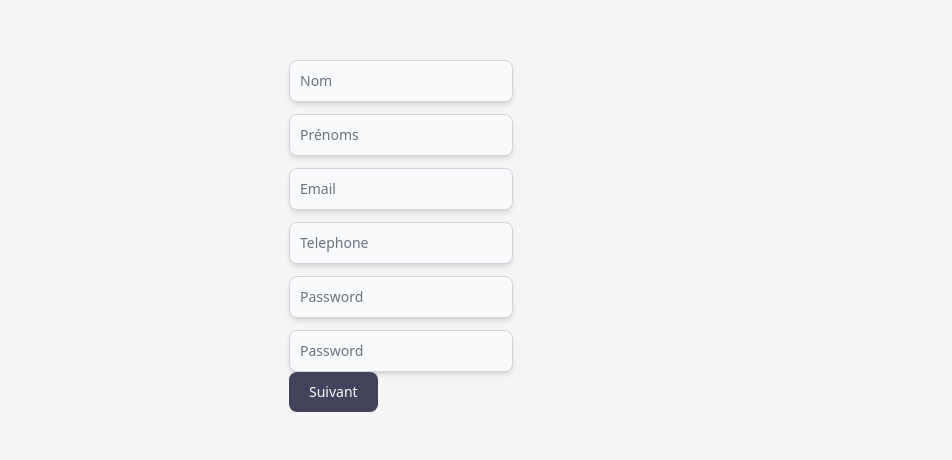
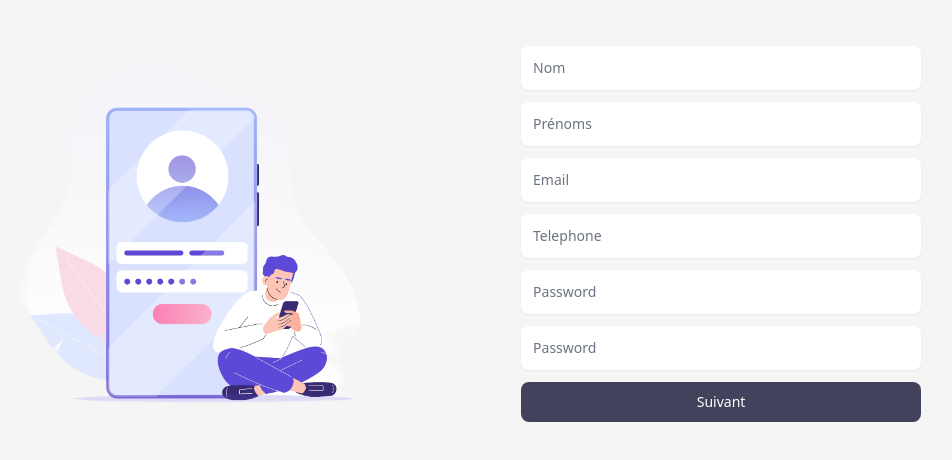
Before and after one commit to Amosentreprise/ProjetSoutenance2023, a Vue app in the folder frontendGestionLapin/vue-frontendGestionLapin/: page /Inscription in a window 1280 px wide. Shown: the part 166-626 px from the top of the page, without its empty margins (239-1191 px from the left). Built offline with nearby package versions, Linux system fonts and the light colour scheme.

Commit message:
Page de d'inscription

```diff
--- a/frontendGestionLapin/vue-frontendGestionLapin/src/index.css
+++ b/frontendGestionLapin/vue-frontendGestionLapin/src/index.css
@@ -6,5 +6,5 @@
     @apply  focus:outline-none font-medium rounded-lg text-sm px-5 py-2.5 mr-2 mb-2 }
 
 .input{
-    @apply bg-gray-50 border border-gray-300 text-gray-900 text-sm rounded-lg focus:ring-secondary focus:border-secondary block w-full p-2.5 mt-3;
+    @apply bg-white border-none text-gray-900 text-sm rounded-lg focus:ring-2 focus:ring-secondary focus:border-secondary block w-full p-3 mt-3;
 }
--- a/frontendGestionLapin/vue-frontendGestionLapin/src/views/commons/Connexion.vue
+++ b/frontendGestionLapin/vue-frontendGestionLapin/src/views/commons/Connexion.vue
@@ -9,7 +9,7 @@
         />
       </div>
 
-      <form class="mt-9">
+      <form class="mt-9 w-[400px]">
         <div v-for="input in inputs" :key="input.id">
           <input
             :type="input.type"
@@ -19,7 +19,7 @@
         </div>
 
         <div class="flex items-start mt-4">
-          <div class="flex items-center h-5">
+          <div class="flex items-center h-5 ">
             <input
               id="remember"
               type="checkbox"
@@ -32,7 +32,7 @@
             class="ml-2 text-sm font-medium text-gray-900"
             >Se rappeler de moi
           </label>
-          <span class="text-secondary text-sm font-medium ml-4 cursor-pointer">Mot de passe oublié ?</span>
+          <span class="text-secondary text-sm font-medium cursor-pointer ml-28">Mot de passe oublié ?</span>
         </div>
         <div class="mt-8 flex flex-row justify-between">
           <Button :name="BtnRegister" class="ring-2 ring-secondary text-secondary hover:ring-0 hover:bg-secondary hover:text-white" />
--- a/frontendGestionLapin/vue-frontendGestionLapin/src/views/commons/Inscription.vue
+++ b/frontendGestionLapin/vue-frontendGestionLapin/src/views/commons/Inscription.vue
@@ -1,13 +1,23 @@
 <template>
     <div class="flex min-h-screen w-full">
-  <div class="m-auto">
-    <div v-show="currentStep === 1">
+      <div class="m-auto flex">
+ <div class="mr-10">
+        <img
+          src="../../assets/inscription/signUp.png"
+          alt=""
+          class="w-auto h-[400px] object-cover rounded-md"
+        />
+      </div>
+      <form class="w-[400px]">
+
+        <div>
+    <div v-show="currentStep === 1" class="w-full">
       <!-- contenu de la première étape -->
 
-      <div v-for="form1 in Form1" :key="form1.id">
+      <div v-for="form1 in Form1" :key="form1.id" >
           <input
             :type="form1.type"
-            class="input shadow-md "
+            class="input shadow-sm "
             :placeholder="form1.placeholder"
           />
 
@@ -24,12 +34,16 @@
       </div>
 
     </div>
-    <div class="flex justify-between">
-         <Button :name="BtnPrev" @click="prevStep" v-show="currentStep > 1" class="button bg-secondary text-white" />
-         <Button :name="BtnNext" @click="nextStep" v-show="currentStep < totalSteps" class="button bg-secondary text-white" />
+    <div>
+         <Button :name="BtnPrev"  v-show="currentStep > 1" class="block w-full button bg-secondary text-white mt-3 " />
+         <Button :name="BtnNext" @click="nextStep" v-show="currentStep < totalSteps" class="block w-full button bg-secondary text-white mt-3" />
 
     </div>
   </div>
+      </form>
+
+      </div>
+
     </div>
 
 
@@ -44,7 +58,7 @@ export default {
   data() {
         return {
            BtnNext: "Suivant",
-      BtnPrev: "Retour",
+      BtnPrev: "VALIDER",
       currentStep: 1,
       totalSteps: 2, // le nombre total d'étapes dans votre formulaire
       Form1: [{
```
Also changed, not shown: frontendGestionLapin/vue-frontendGestionLapin/src/assets/inscription/signUp.png (added).
